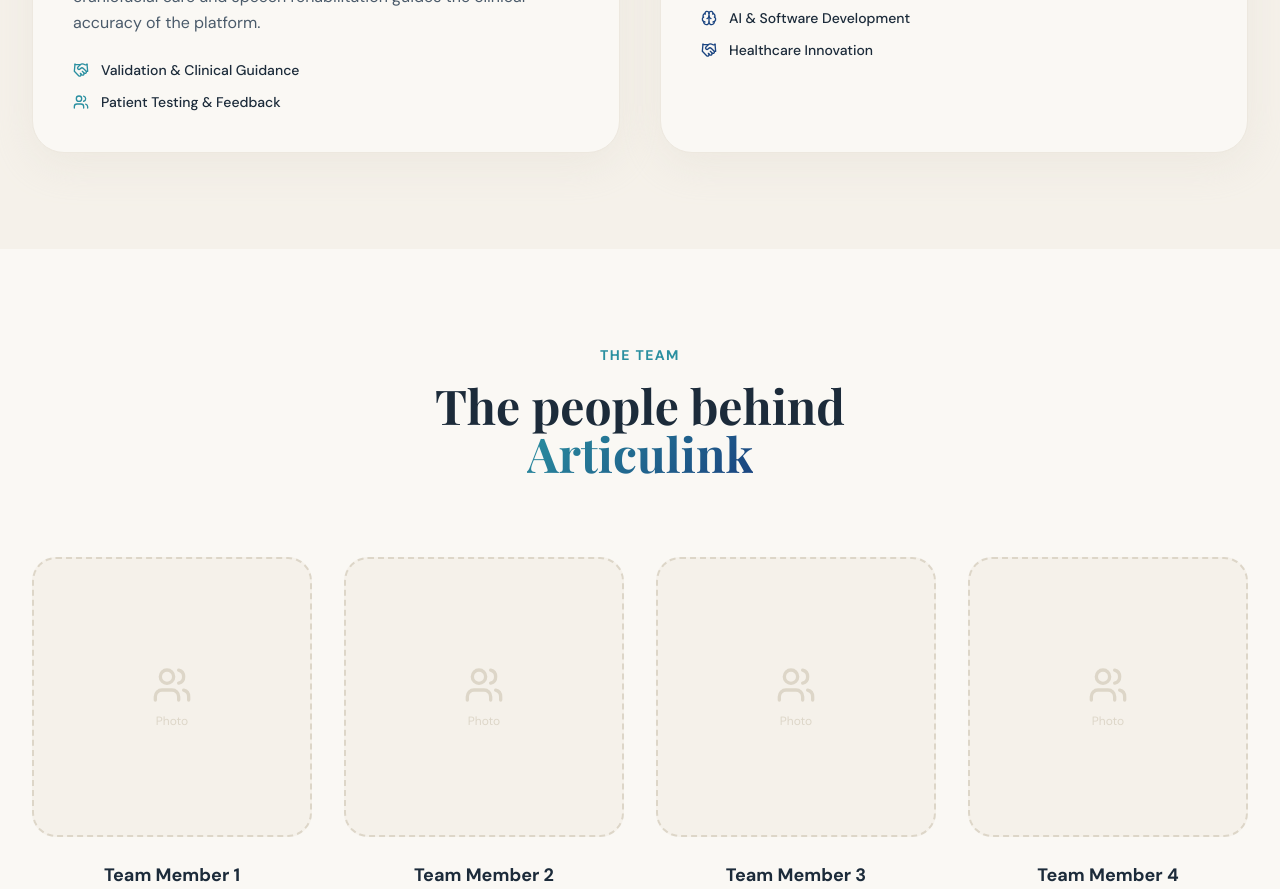
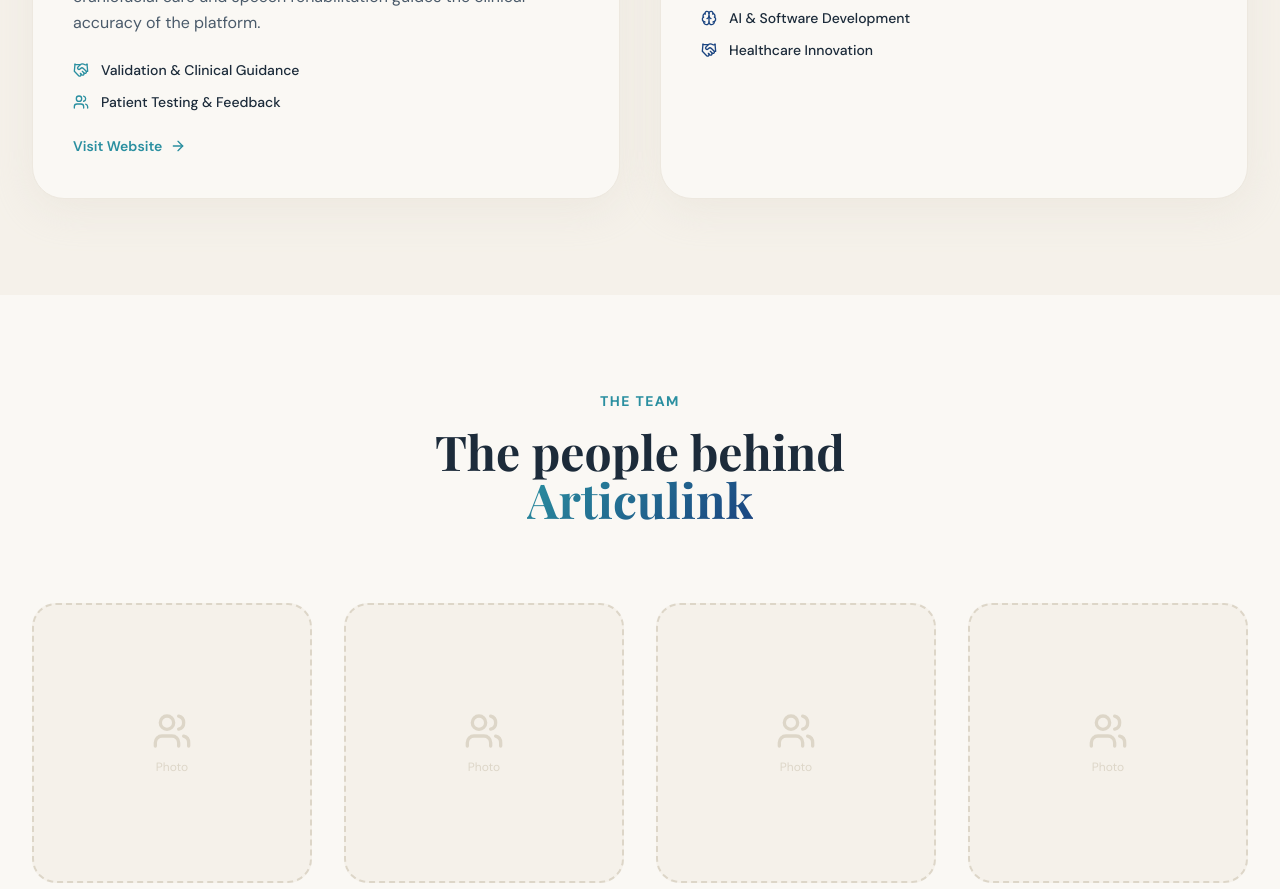
Before and after one commit to Eybri/articulink-ads, a Next.js app: page /about in a window 1280 px wide. Shown: the part 2760-3649 px from the top of the page. Built offline with nearby package versions, Linux system fonts and the light colour scheme.

Commit message:
about link to website

```diff
--- a/src/app/about/page.tsx
+++ b/src/app/about/page.tsx
@@ -342,6 +342,16 @@
                       Patient Testing & Feedback
                     </span>
                   </div>
+                  <a
+                    href="http://cleft-foundation.com"
+                    target="_blank"
+                    rel="noopener noreferrer"
+                    className="inline-flex items-center gap-2 mt-3 text-sm font-semibold transition-opacity hover:opacity-70"
+                    style={{ color: C.teal }}
+                  >
+                    Visit Website
+                    <ArrowRight className="w-4 h-4" />
+                  </a>
                 </div>
               </div>
             </motion.div>
```
